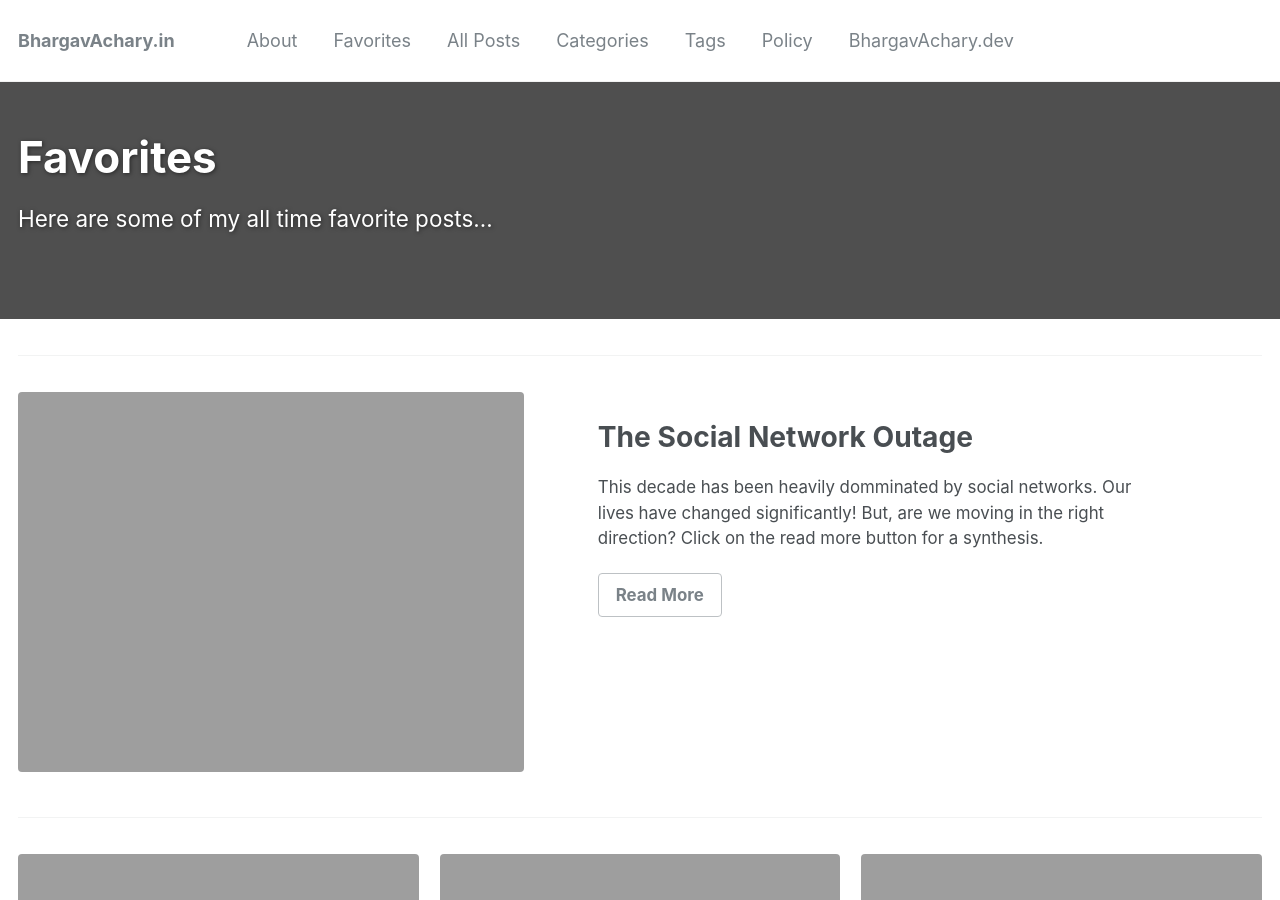
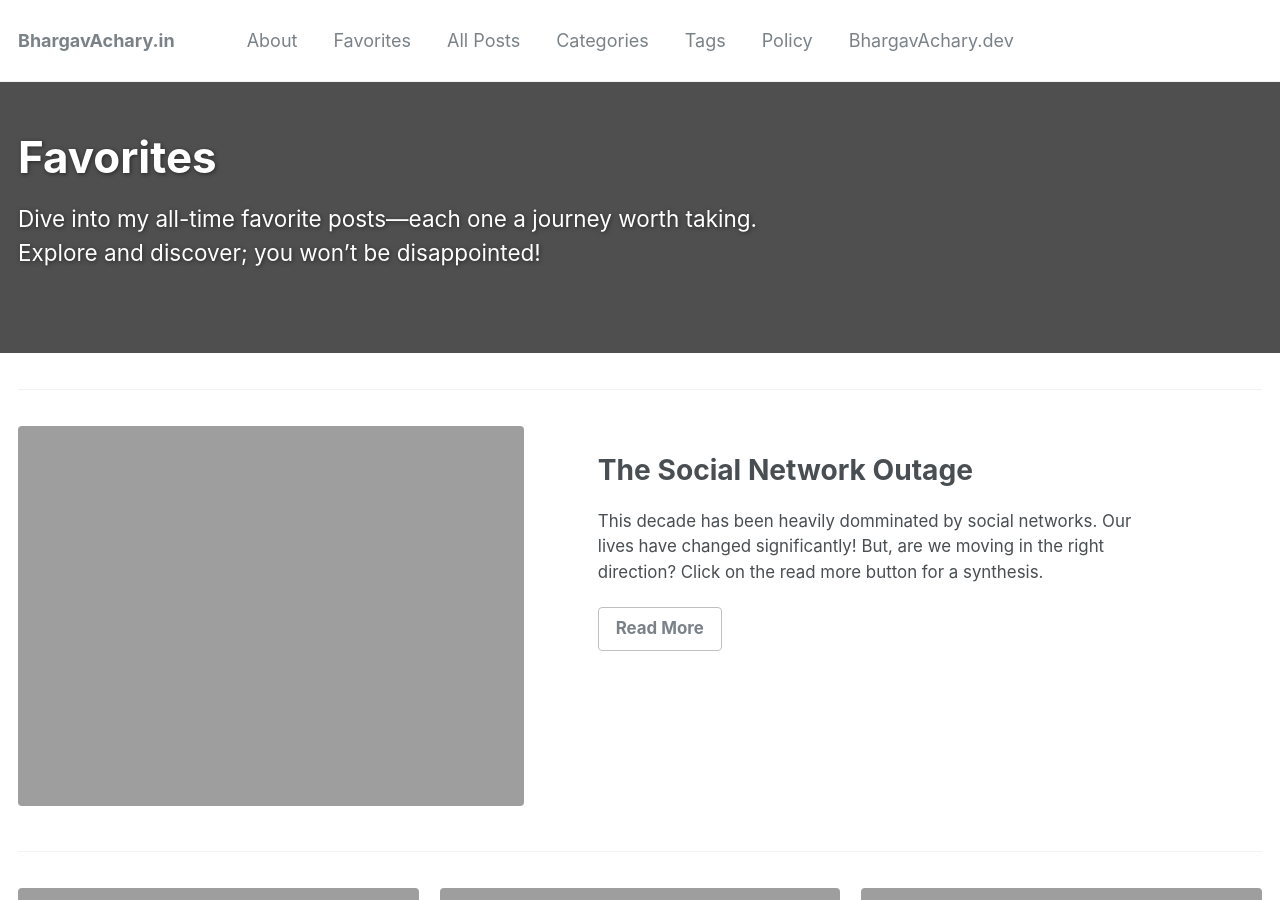
Before and after one commit to bhargavachary/bhargavachary.github.io, a Jekyll site: the page built from _pages/favorites.md, in a window 1280 px wide and 900 px high. Built offline with Jekyll 4.4.1, drawn with Linux system fonts in a browser that asks for light colours.

Commit message:
Update favorites.md

```diff
--- a/_pages/favorites.md
+++ b/_pages/favorites.md
@@ -7,7 +7,7 @@ header:
   overlay_color: "#000"
   overlay_filter: "0.5"
   overlay_image: intro.jpg
-excerpt: "Here are some of my all time favorite posts..."
+excerpt: "Dive into my all-time favorite posts—each one a journey worth taking. Explore and discover; you won't be disappointed!"
 
 feature_row3:
   - image_path: f5.jpg
```
